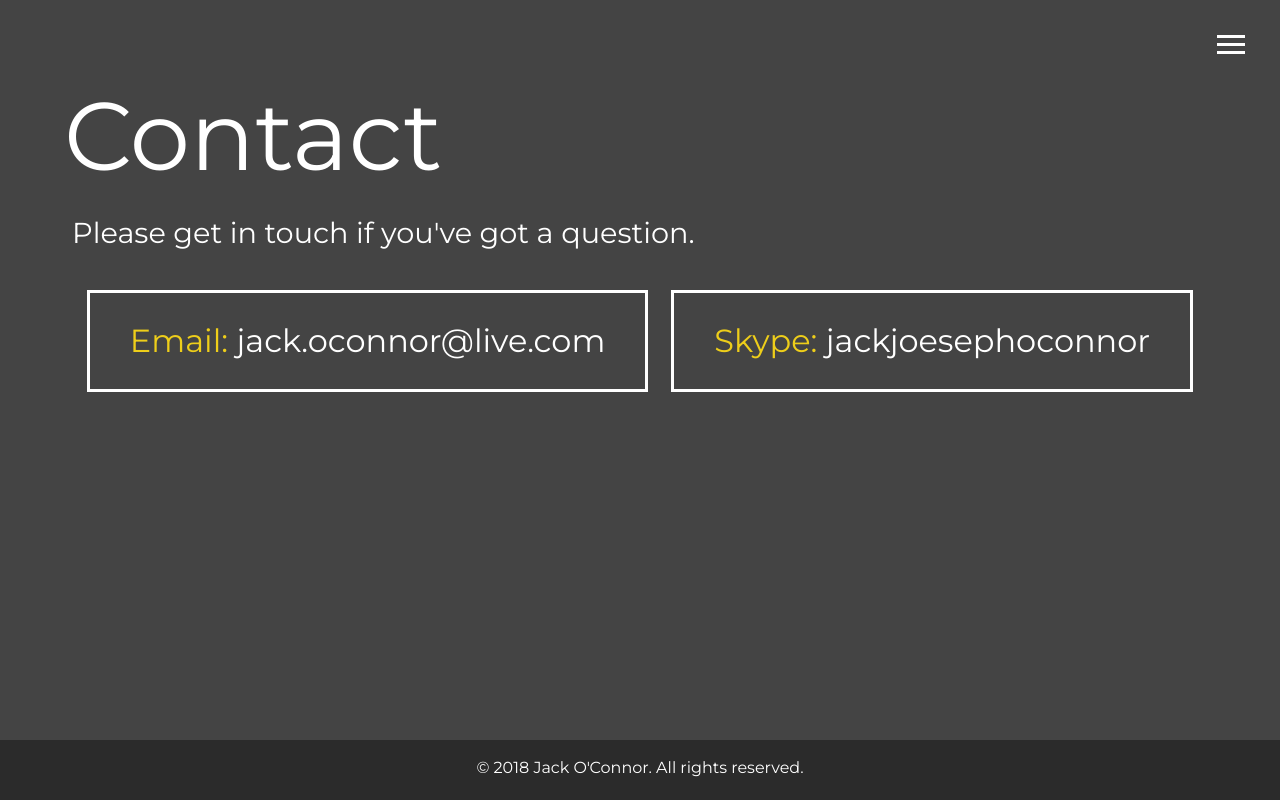
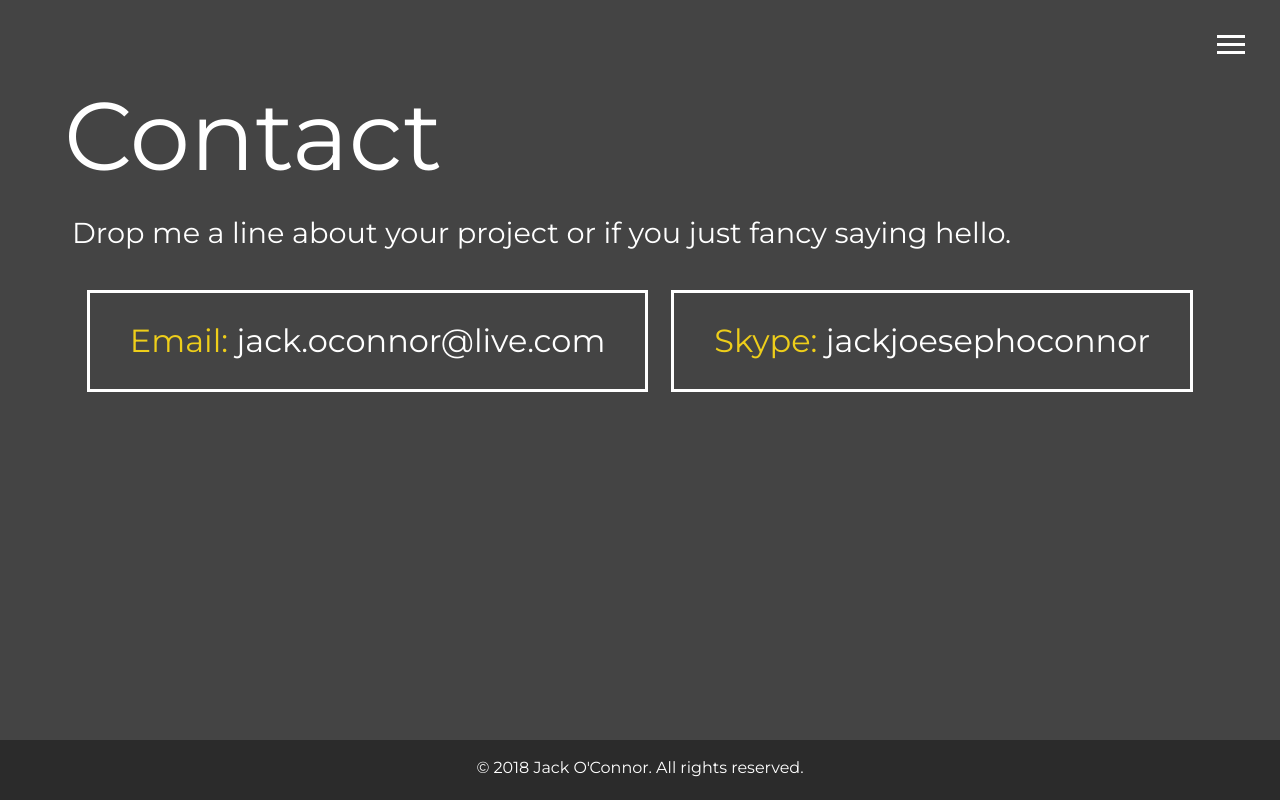
Before and after one commit to jackjoconnor/Porfolio-Website, a website: page dist/contact.html in a window 1280 px wide. Drawn offline with Linux system fonts and the light colour scheme.

Commit message:
contact page update.

```diff
--- a/dist/contact.html
+++ b/dist/contact.html
@@ -56,7 +56,7 @@
             Contact
         </h1>
         <h2 class="sm-heading">
-            <span>Please get in touch if you've got a question.</span>
+            <span>Drop me a line about your project or if you just fancy saying hello.</span>
         </h2>
         <div class="boxes">
             <div>
```
Also changed, not shown: package.json (line endings or trailing spaces).
